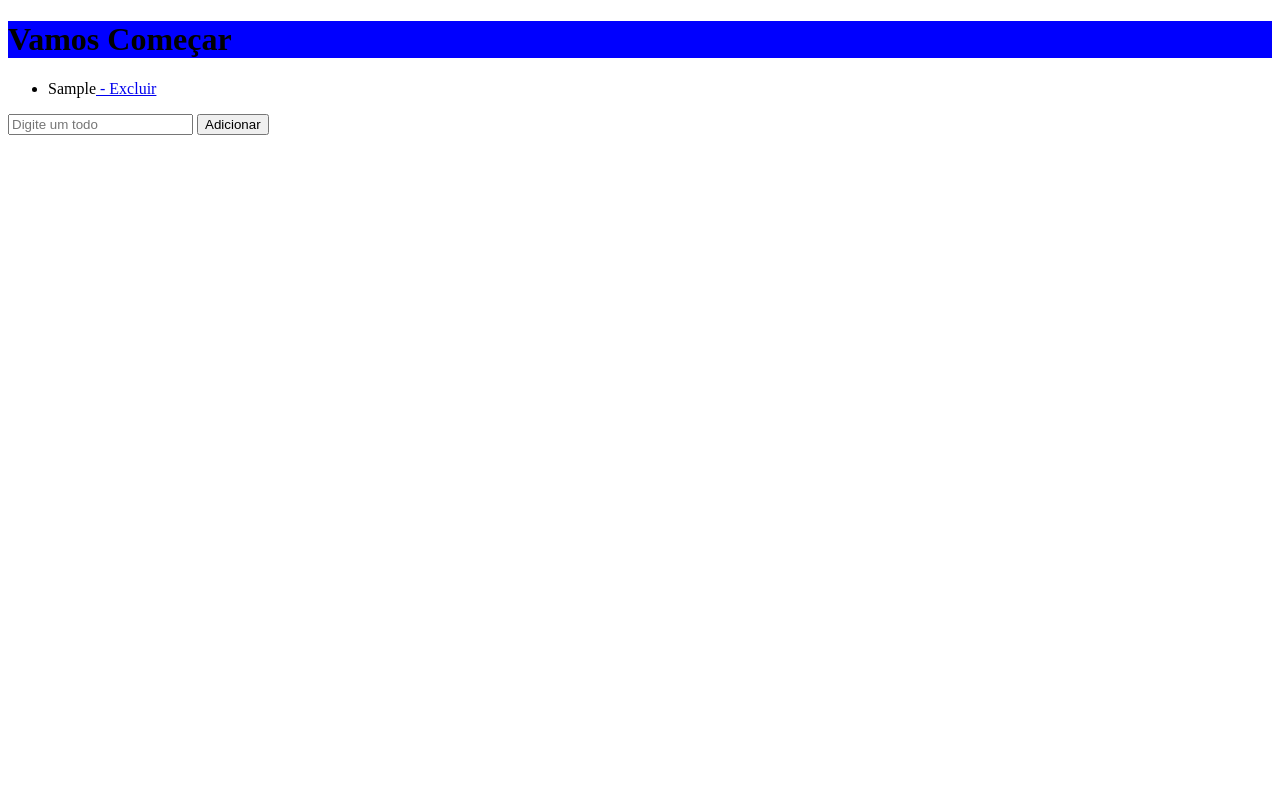
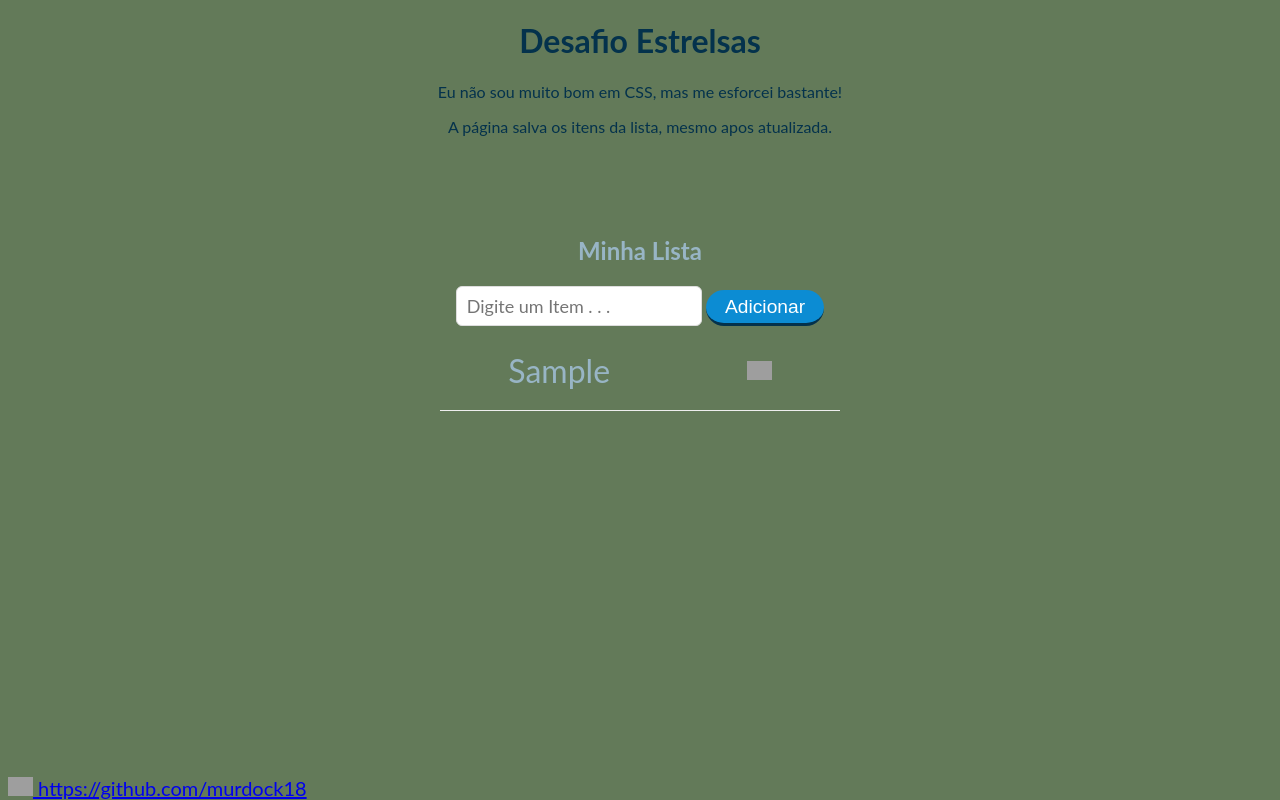
Before and after one commit to murdock18/desafio-estrelas, a plain HTML site: page index.html in a window 1280 px wide. Both pictures are taken after typing "Sample" into the empty fields and a click on the button "Adicionar". Drawn offline with Linux system fonts and the light colour scheme; grey boxes are pictures that could not be loaded.

Commit message:
Finalizando Desafio

```diff
--- a/index.html
+++ b/index.html
@@ -1,5 +1,5 @@
 <!DOCTYPE html>
-<html lang="en">
+<html lang="pt-br">
 <head>
     <meta charset="UTF-8">
     <meta name="viewport" content="width=device-width, initial-scale=1.0">
@@ -7,15 +7,26 @@
     <link rel="stylesheet" href="style.css">
 </head>
 <header>
-    <h1>Vamos Começar</h1>
+    <h1>Desafio Estrelsas</h1>
+    <p>Eu não sou muito bom em CSS, mas me esforcei bastante!</p>
+    <p>A página salva os itens da lista, mesmo apos atualizada.</p>
 </header>
 <body>
-    <div id="app">
+    <div id="app" class="addList">
+        <h2>Minha Lista</h2>
+        <input type="text" placeholder="Digite um Item . . .">
+        <button type="button" class="efeito">Adicionar</button>
         <ul></ul>
-        <input type="text" placeholder="Digite um todo">
-        <button>Adicionar</button>
     </div>
 
-    <script src="todos.js"></script>
+    <script src="script.js"></script>
+
+    <footer>
+        <a href="https://github.com/murdock18" target="_blank">
+            <img src="https://image.flaticon.com/icons/svg/25/25231.svg"
+                 alt="github">  https://github.com/murdock18
+        </a>
+    </footer>
+
 </body>
 </html>
--- a/todos.js
+++ b/script.js
@@ -11,20 +11,22 @@ function renderTodos() {
         var todoElement = document.createElement("li");
         var todoText = document.createTextNode(todo);
 
-        var linkElement = document.createElement("a");
-        linkElement.setAttribute("href", "#");
+        var linkElement = document.createElement("img");
+        linkElement.setAttribute("src", "https://image.flaticon.com/icons/svg/833/833520.svg#");
 
         var pos = todos.indexOf(todo);
         linkElement.setAttribute("onclick", "deleteTodo(" + pos + ")");
 
-        var linkText = document.createTextNode(" - Excluir");
+        var linkText = document.createTextNode("Excluir");
 
         linkElement.appendChild(linkText);
 
         todoElement.appendChild(todoText);
         todoElement.appendChild(linkElement);
 
+
         listElement.appendChild(todoElement);
+
     }
 
 }
@@ -42,6 +44,13 @@ function addTodo() {
 
 buttonElement.onclick = addTodo;
 
+inputElement.addEventListener("keypress", function(event) {
+    if (event.keyCode === 13) {
+      event.preventDefault();
+      document.querySelector("#app button").click();
+    }
+});
+
 function deleteTodo(pos) {
     todos.splice(pos, 1);
     renderTodos();
--- a/style.css
+++ b/style.css
@@ -1,4 +1,115 @@
-header{
-    background-color: blue;
+@keyframes bounce {
+    0%, 20%, 60%, 100%,{
+        -webkit-tranform: translateY(0);
+        transform: translateY(0);
+    }
+    40%{
+        -webkit-tranform: translateY(-20px);
+        transform: translateY(-20px);
+    }
+    80% {
+        -webkit-tranform: translateY(-10px);
+        transform: translateY(-10px);
+    }
+}
+
+header {
+    text-align: center;
+    color: #04324c;
+    display: block;
 
 }
+
+body {
+    background: rgb(99, 122, 89);
+    color: #333;
+    font-family: Lato, sans-serif;
+}
+.addList {
+    color: #98b5c5;
+    display: block;
+    width: 400px;
+    margin: 100px auto 0;
+    text-align: center;
+}
+ul {
+    margin: 0;
+    padding: 0;
+}
+
+input, button {
+    outline: none;
+}
+button {
+    padding: .3em 1em;
+    border-radius: 100px 100px 100px 100px;
+	border: 0;
+	border-bottom: 3px solid;
+	font-size: 1.2em;
+	cursor: pointer;
+	margin: 0;
+	margin-top: -3px;
+	color: #fff;
+	background-color:#0c8cd3;
+	border-color: #04324c;
+    clear: both;
+    margin: 5px 0px;
+
+}
+button:hover {
+    animation: bounce 1s;
+    color: #333;
+}
+input[type="text"] {
+    margin: 0;
+    font-size: 18px;
+    line-height: 18px;
+    height: 18px;
+    padding: 10px;
+    border: 1px solid #ddd;
+    background: #fff;
+    border-radius: 6px;
+    font-family: Lato, sans-serif;
+    color: #888;
+}
+input:focus {
+    color: #333;
+}
+
+label{
+    display: block;
+    margin: 0 0 20px;
+}
+
+li {
+    display: flex;
+    overflow: hidden;
+    padding: 20px 0;
+    border-bottom: 1px solid #eee;
+    font-size: xx-large;
+    align-items: center;
+    justify-content: space-around;
+}
+
+li > label {
+    font-size: 18px;
+    line-height: 40px;
+    width: 237px;
+    padding: 0 0 0 11px;
+}
+
+img{
+    max-width: 25px;
+}
+
+img:hover{
+
+    transform: skew(-10deg);
+}
+
+footer {
+    position:absolute;
+    bottom:0;
+    width:99%;
+    font-size: 20px;
+}
```
